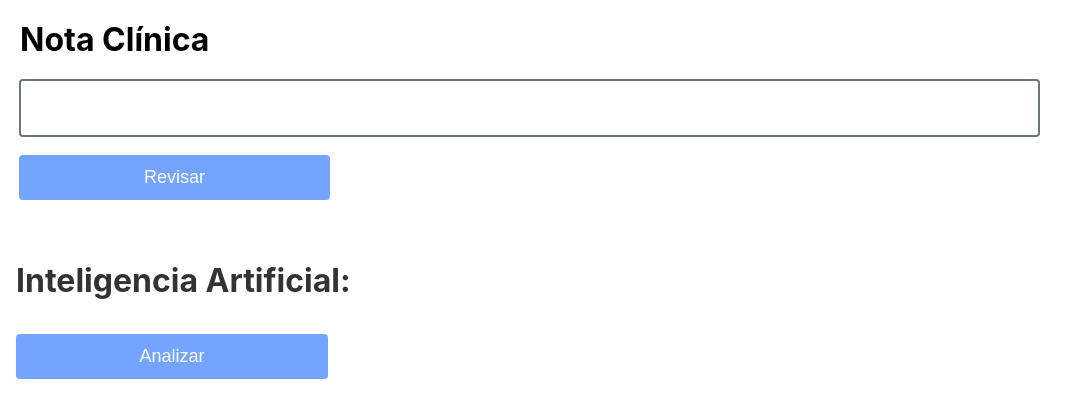
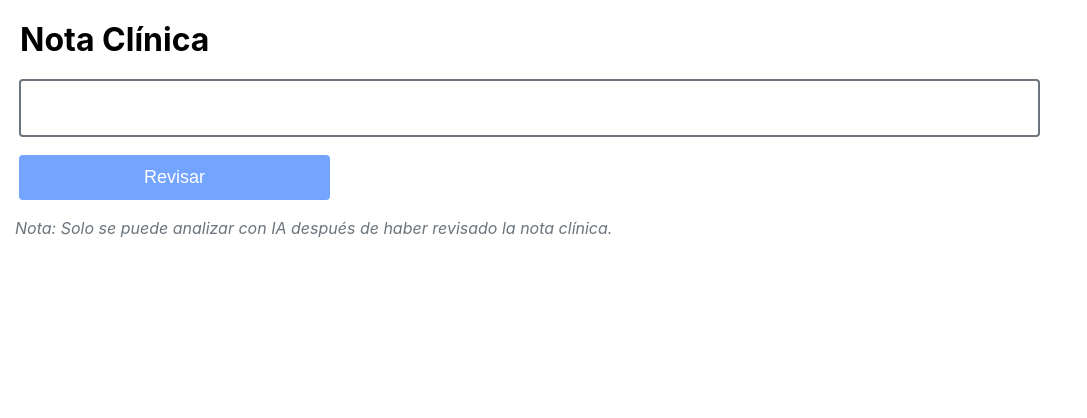
Before and after one commit to Darudaniel/nota-clinica, a React (Create React App) app: page / in a window 1280 px wide. Shown: the top 418 px of the page, without its empty margins (0-1087 px from the left). Built offline with nearby package versions, Linux system fonts and the light colour scheme.

Commit message:
ux functions

```diff
--- a/src/components/HighlightInput.jsx
+++ b/src/components/HighlightInput.jsx
@@ -6,6 +6,8 @@ function HighlightInput() {
 
   const [result, setResult] = useState('');
   const [loading, setLoading] = useState(false);
+  const [isActive, setIsActive] = useState(false);
+  const [buttonBlock, setButtonBlock] = useState(false);
 
   const inputRef = useRef(null);
 
@@ -76,6 +78,13 @@ function HighlightInput() {
     //fechas
   ];
 
+  const buttonCooldown = () => {
+    setButtonBlock(true)
+    setTimeout(() => {
+      setButtonBlock(false)
+    }, 600000);
+  }
+
   const handleHighlight = () => {
     const inputElement = inputRef.current;
     let inputValue = inputElement.innerHTML;
@@ -91,18 +100,10 @@ function HighlightInput() {
     });
     const inputText = inputElement.innerText
     setMessage(inputText)
+    setIsActive(true)
     inputElement.innerHTML = inputValue;
     inputElement.focus();
   };
-
-  // const testChat = () => {
-  //   setIsActive(false)
-  //   console.log(message)
-  //   console.log(typeof(message))
-  //   setTimeout(() => {
-  //     setIsActive(true)
-  //   }, 3000);
-  // }
 
   const sendRequest = async () => {
 
@@ -112,7 +113,7 @@ function HighlightInput() {
     const prompt = myPrompt
 
     try {
-    const response = await fetch('http://localhost:3080/chat', {
+    const response = await fetch('https://my-chatbot-dun.vercel.app/api/v1/chat', {
         method: 'POST',
         headers: {
         'Content-Type': 'application/json'
@@ -122,6 +123,7 @@ function HighlightInput() {
     const data = await response.json();
     setResult(data.choices[0].text);
     setLoading(false);
+    buttonCooldown();
     } catch (error) {
     console.error(error);
     setLoading(false);
@@ -140,14 +142,18 @@ function HighlightInput() {
         />
         <button type="button" onClick={handleHighlight}>Revisar</button>
       </div>
-      {/* <button type="button" onClick={testChat}>Revisar</button> */}
-
+      {
+        isActive?
           <div className='chatbot-container'>
             <h2 className='chatbot-heading'>Inteligencia Artificial:</h2>
             {
               result.length > 0 &&
               <div id='resultados' className='chatbot-analysis' role='alert'>{result}</div>
             }
+            {
+              buttonBlock?
+              <button type='button' className='chatbot-btn btn btn-primary button-blocked'>Analizar</button>
+              :
                 <button
                   type='button'
                   className='chatbot-btn btn btn-primary'
@@ -155,8 +161,13 @@ function HighlightInput() {
                 >
                   {loading ? "Analizando..." : "Analizar"}
                 </button>
+            }
+
+            <p className="advice">Importante: El análisis con inteligencia artificial solo se puede realizar una sola vez, asegúrese de analizar solo la nota clínica definitiva. Si quiere analizar una nueva nota clinica es recomendable recargar la pagina.</p>
           </div>
-
+        :
+          <p className="advice">Nota: Solo se puede analizar con IA después de haber revisado la nota clínica.</p>
+      }
 
     </div>
   );
--- a/src/styles/HighlightInput.css
+++ b/src/styles/HighlightInput.css
@@ -83,7 +83,14 @@
     background-color: #0062cc;
   }
 
-  .chatbot-btn:disabled {
+  .chatbot-btn:disabled, .button-blocked {
     background-color: #d3d3d3;
     cursor: not-allowed;
   }
+
+  .advice {
+    max-width: 70vw;
+    margin: 15px;
+    font-style: italic;
+    color: #6c757d;
+  }
```
Lines whose indentation alone changed are shown as unchanged.
